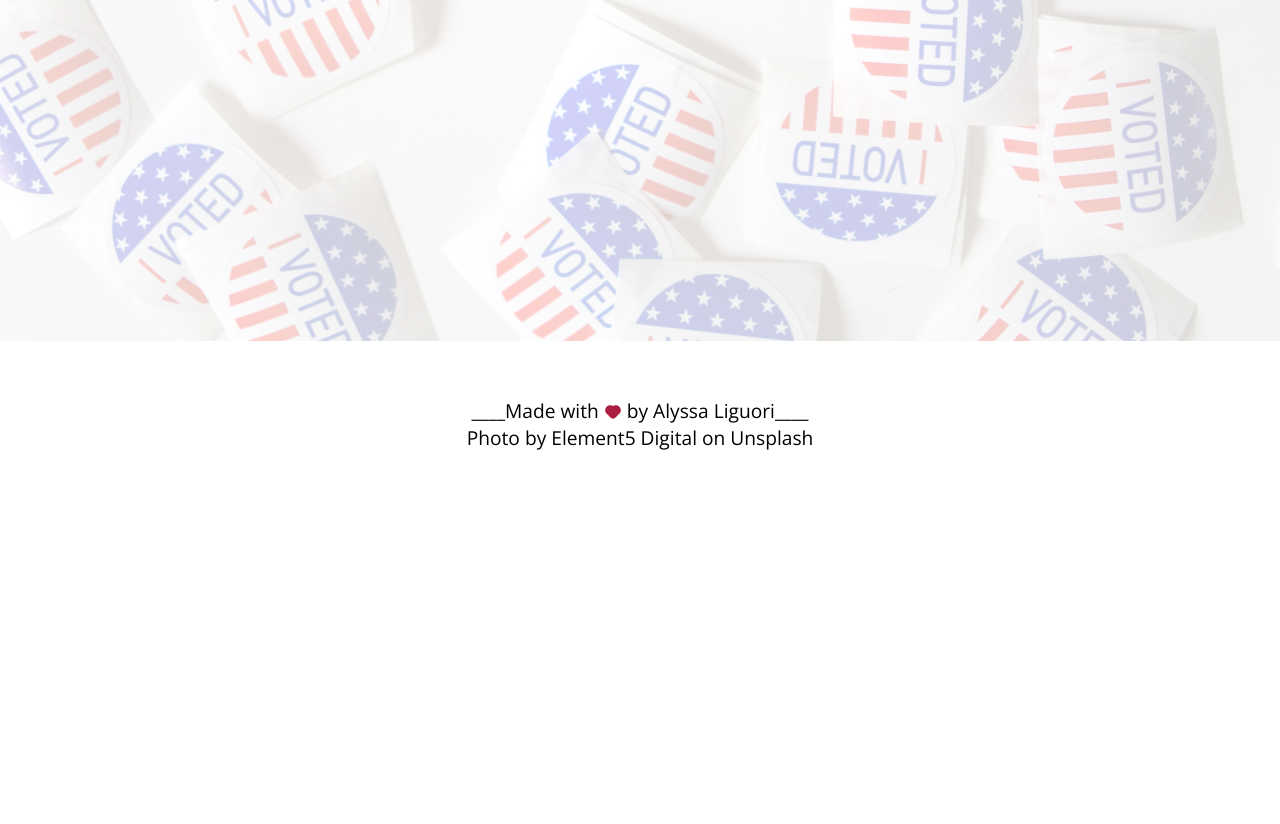
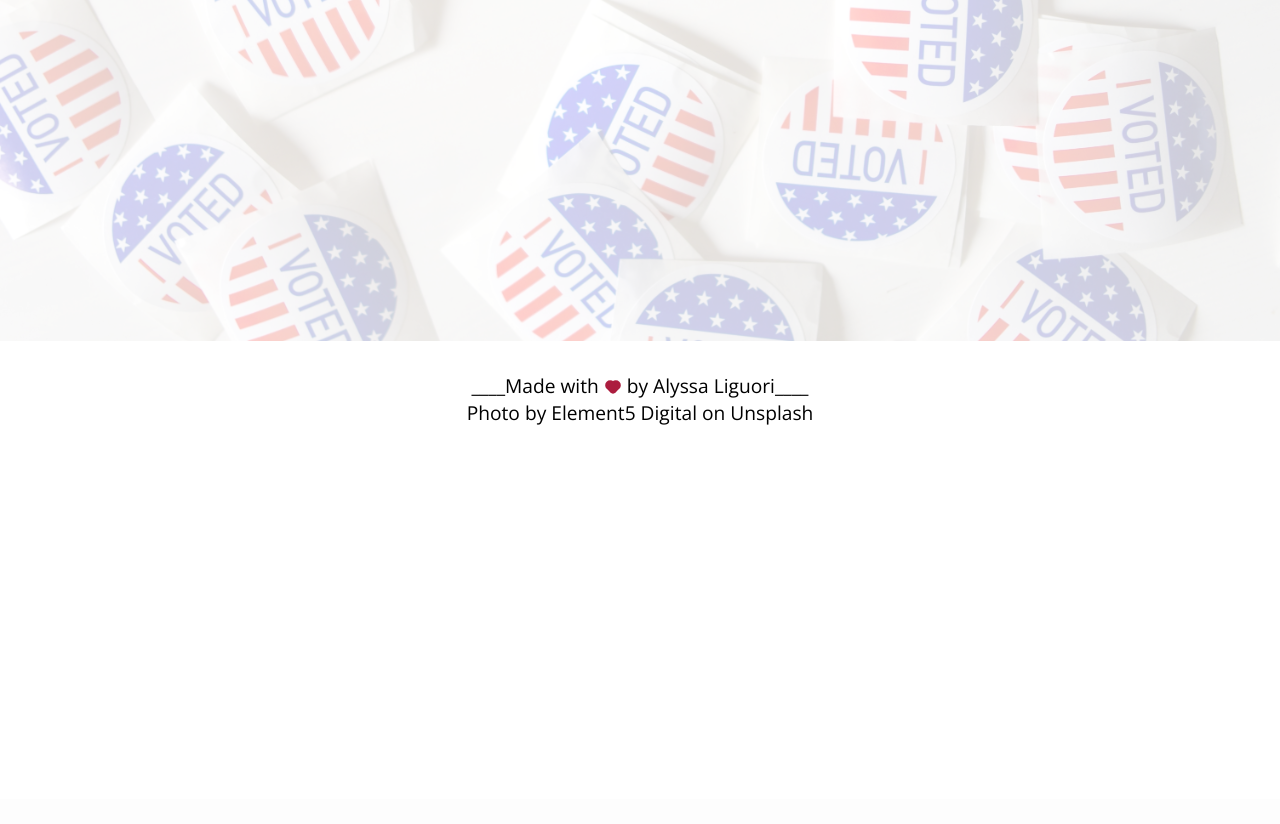
Before and after one commit to ali0003433/pred-by-issue-app, a Flask app: template templates/res.html in a window 1280 px wide. Shown: the part 486-1310 px from the top of the page. After the commit the page ends 911 px from the top, so only its background shows below. Run offline with Flask 2, Linux system fonts and the light colour scheme; the template is opened without the code that fills it, so the values that code supplies are empty.

Commit message:
Del footer space

```diff
--- a/static/css/res.css
+++ b/static/css/res.css
@@ -40,7 +40,6 @@ footer {
       font-size: 1.5vw;
       align-items: center;
       justify-content: center;
-      padding-top: 2%;
       }
 
 .signature .much-heart{
```
